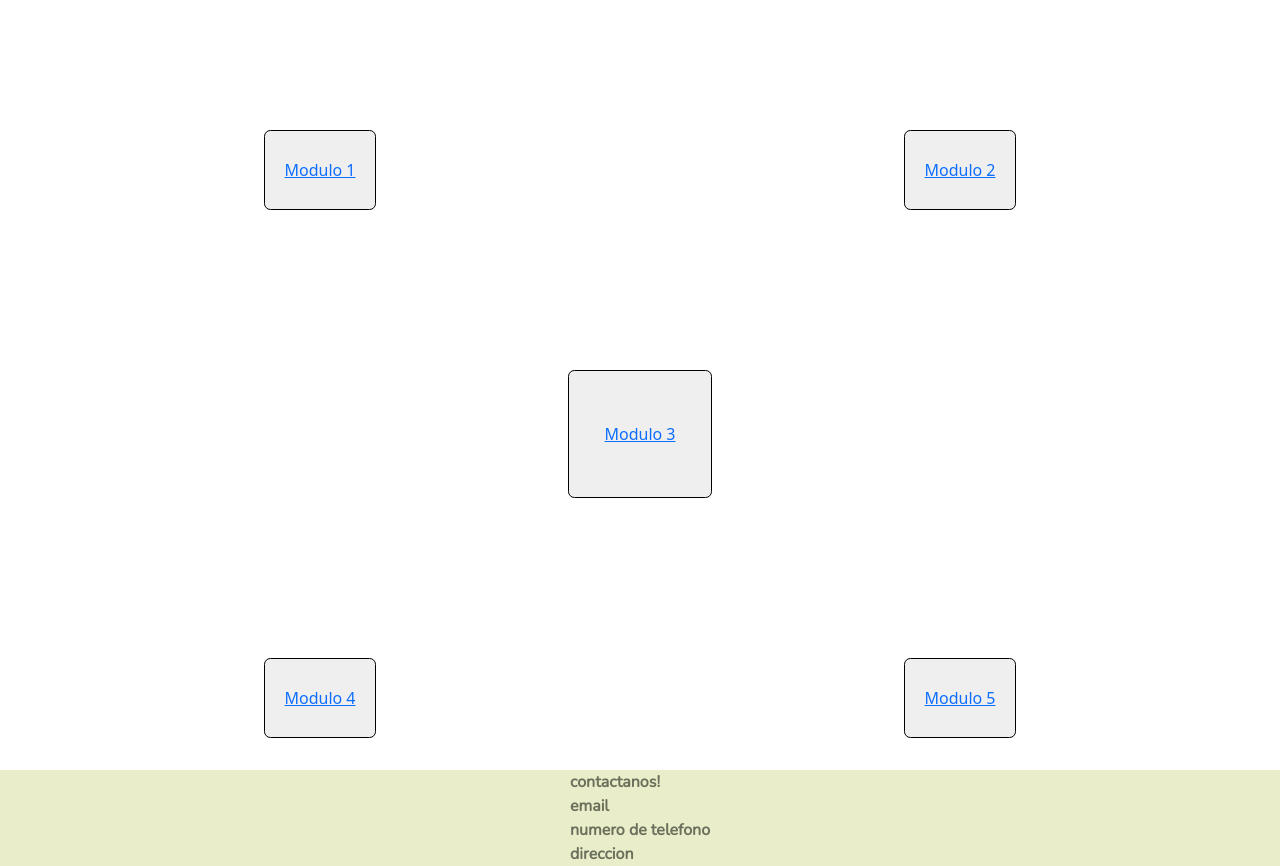
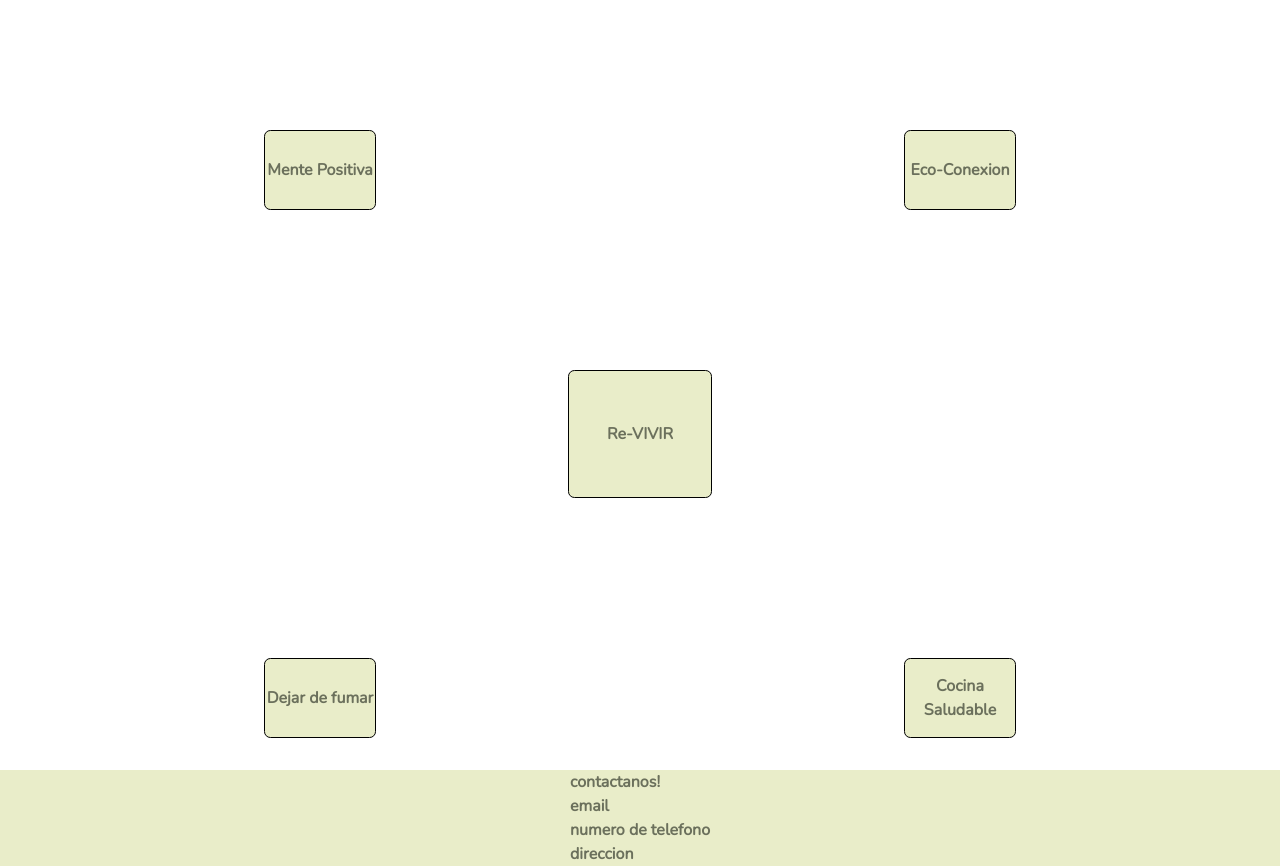
Before and after one commit to nachoysabri/RepoNuevoMartin, a plain HTML site: page proyecto/html.html in a window 1280 px wide. Shown: the part 480-1346 px from the top of the page. Drawn offline with nearby package versions, Linux system fonts and the light colour scheme; a web font is replaced by a local one.

Commit message:
main cambio

```diff
--- a/proyecto/html.html
+++ b/proyecto/html.html
@@ -50,15 +50,15 @@
         <div>
 
             <div class="main__modulo__contenedor">
-            <button class="main__modulo1"><a href="./vistas/pestaña1.html">Modulo 1</a> </button>
-            <button class="main__modulo2"><a href="./vistas/pestaña2.html"> Modulo 2</a></button>
+            <button class="main__modulo1"><a href="./vistas/pestaña1.html" class="main__modulos__anchor">Mente Positiva</a> </button>
+            <button class="main__modulo2"><a href="./vistas/pestaña2.html" class="main__modulos__anchor">Eco-Conexion</a></button>
             </div>
             <div class="main__modulo__contenedor">
-            <button class="main__modulo3"><a href="#"> Modulo 3</a></button>
+            <button class="main__modulo3"><a href="#" class="main__modulos__anchor">Re-VIVIR</a></button>
             </div>
             <div class="main__modulo__contenedor">
-            <button class="main__modulo4"><a href="./vistas/pestaña3.html"> Modulo 4</a></button>
-            <button class="main__modulo5"><a href="./vistas/pestaña4.html">Modulo 5</a> </button>
+            <button class="main__modulo4"><a href="./vistas/pestaña3.html" class="main__modulos__anchor" >Dejar de fumar</a></button>
+            <button class="main__modulo5"><a href="./vistas/pestaña4.html" class="main__modulos__anchor">Cocina Saludable</a> </button>
             </div>
         </div>
         </main>
--- a/proyecto/style.css
+++ b/proyecto/style.css
@@ -113,6 +113,8 @@
         display: flex;
         flex-wrap: wrap;
         justify-content: center;
+        background-color: #e9edc9;
+        transition: transform 0.2s ease-in ;
     ;
     }
 
@@ -125,6 +127,8 @@
         display: flex;
         flex-wrap: wrap;
         justify-content: center;
+        background-color: #e9edc9;
+        transition: transform 0.2s ease-in ;
     }
 
     .main__modulo3{
@@ -136,6 +140,8 @@
         display: flex;
         flex-wrap: wrap;
         justify-content: center;
+        background-color: #e9edc9;
+        transition: transform 0.2s ease-in ;
     }
 
     .main__modulo4{
@@ -147,6 +153,8 @@
         display: flex;
         flex-wrap: wrap;
         justify-content: center;
+        background-color: #e9edc9;
+        transition: transform 0.2s ease-in ;
     }
 
     .main__modulo5{
@@ -158,7 +166,35 @@
         display: flex;
         flex-wrap: wrap;
         justify-content: center;
+        background-color: #e9edc9;
+        transition: transform 0.2s ease-in ;
     }
+
+    .main__modulo1:hover{
+        transform: scale(1.5);
+    }
+    .main__modulo2:hover{
+        transform: scale(1.5);
+    }
+    .main__modulo3:hover{
+        transform: scale(1.4);
+    }
+    .main__modulo4:hover{
+        transform: scale(1.5);
+    }
+    .main__modulo5:hover{
+        transform: scale(1.5);
+    }
+
+    .main__modulos__anchor{
+        text-decoration: none;
+        font-family: 'Nunito', sans-serif;
+        color: #6b705c;
+        font-weight: bold;
+    }
+
+
+
 
     /* FOOTER */
 
```
